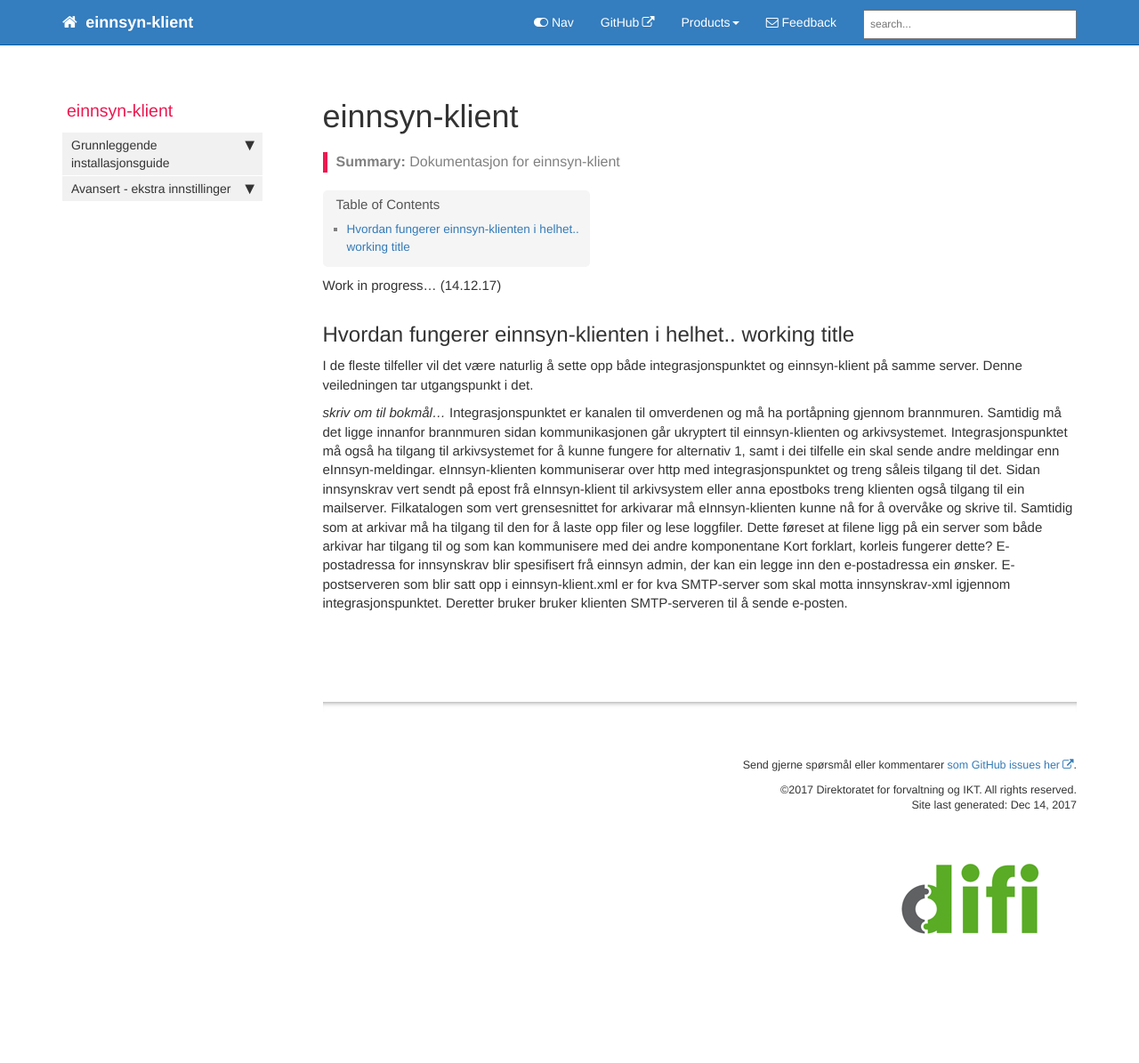
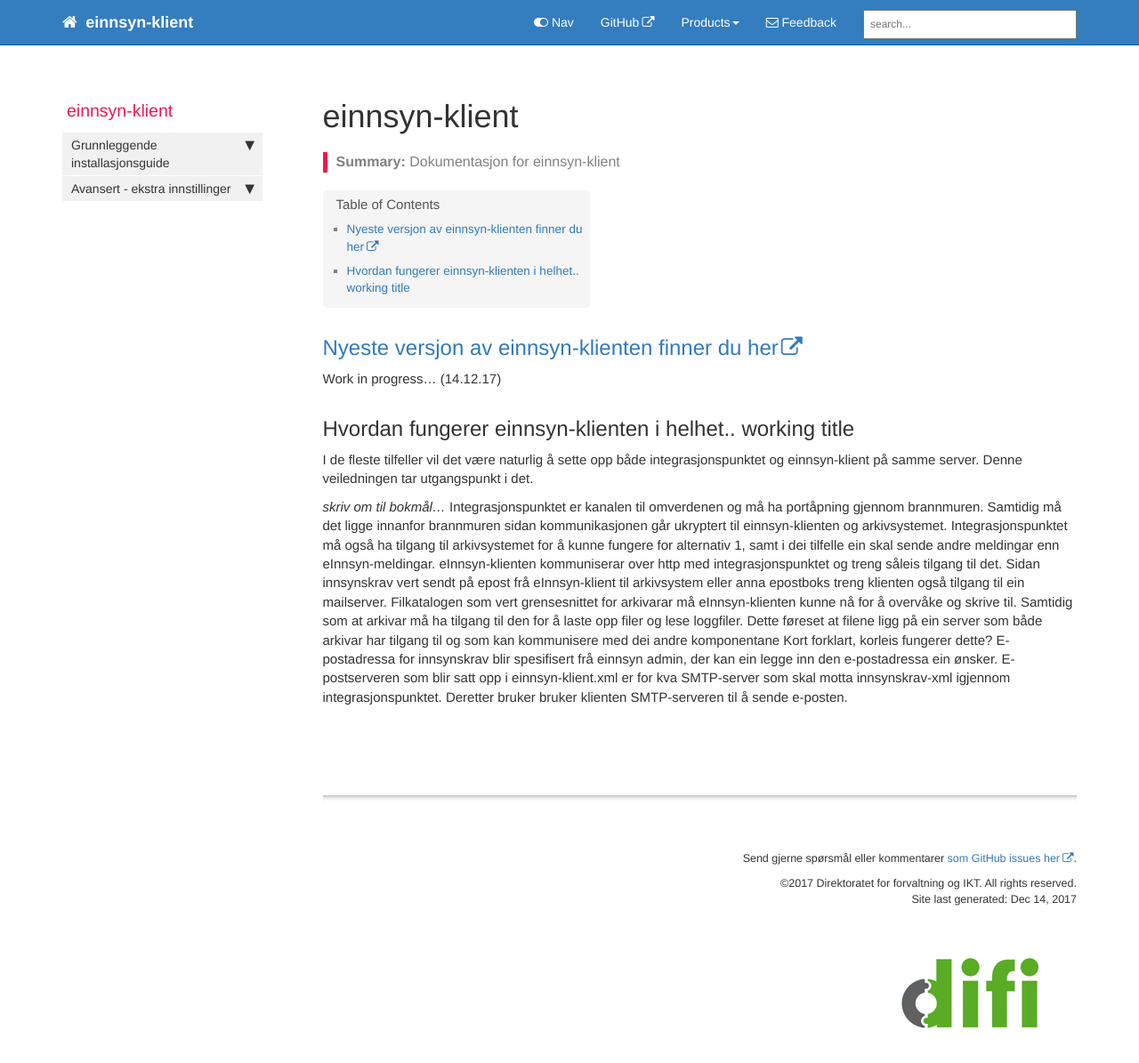
Before and after one commit to difi/einnsyn-klient, a Jekyll site: the page built from index.md, in a window 1280 px wide and 1281 px high. Shown: the top 1195 px of the window at 89% size. Built offline with Jekyll 4.4.1, drawn with Linux system fonts in a browser that asks for light colours; nearby versions of some CDN libraries; comment, search, counter and statistics services are not loaded.

Commit message:
Update index.md

```diff
--- a/index.md
+++ b/index.md
@@ -9,6 +9,7 @@ sidebar: main_sidebar
 isHome: true
 ---
 
+## [Nyeste versjon av einnsyn-klienten finner du her](https://github.com/difi/einnsyn-klient/releases/)
 Work in progress... (14.12.17)
 ## Hvordan fungerer einnsyn-klienten i helhet.. working title
 
```
